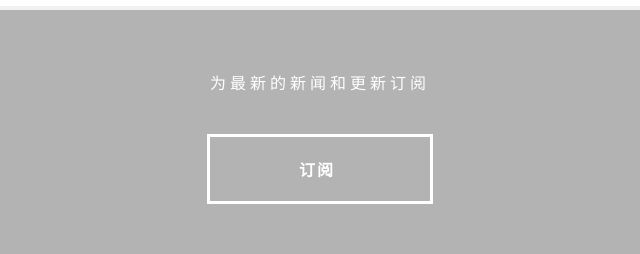
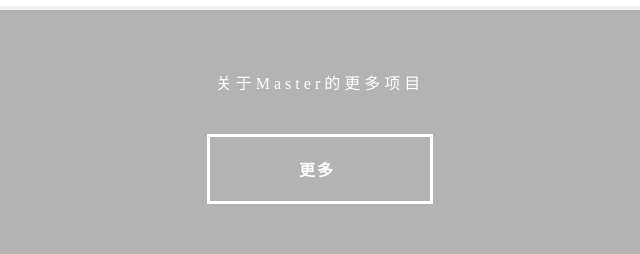
Before and after one commit to MasterCommany/MasterCommany.github.io, a plain HTML site: page index.html in a window 1280 px wide. Shown: the part 1746-2000 px from the top of the page, 320-960 px from the left. Drawn offline with Linux system fonts and the light colour scheme.

Commit message:
Update and rename index--.html to index.html

```diff
--- a/index--.html
+++ b/index.html
@@ -89,8 +89,8 @@
   <!-- Footer Section -->
   <section class="footer_banner" id="contact">
     <h2 class="hidden">Footer Banner Section </h2>
-    <p class="hero_header">为最新的新闻和更新订阅</p>
-    <div class="button">订阅&nbsp;</div>
+    <p class="hero_header">关于Master的更多项目</p>
+    <div class="button">更多&nbsp;</div>
   </section>
   <!-- Copyrights Section -->
   <div class="copyright">&copy;2021- <strong>Master</strong></div>
```
